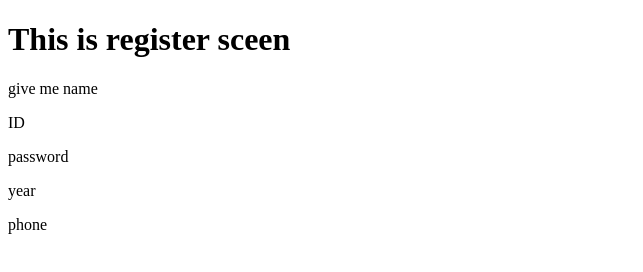
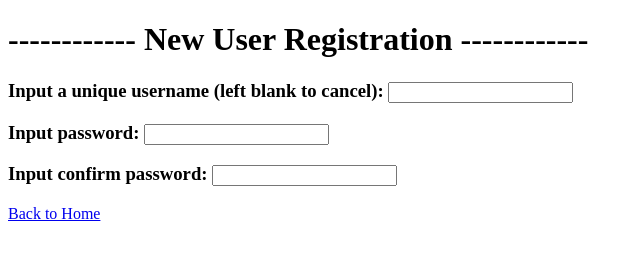
Before and after one commit to broCNR/i3_typing_Master_2026, a plain HTML site: page register.html in a window 1280 px wide. Shown: the whole page, without its empty margins (0-643 px from the left). Drawn offline with Linux system fonts and the light colour scheme.

Commit message:
new commit

```diff
--- a/register.html
+++ b/register.html
@@ -2,15 +2,14 @@
 <html lang="en">
 <head>
     <meta charset="UTF-8">
-    <meta name="viewport" content="width=device-width, initial-scale=1.0">
-    <title>register</title>
+    <title>Register</title>
 </head>
 <body>
-    <h1>This is register sceen</h1>
-    <p>give me name</p>
-    <p>ID</p>
-    <p>password</p>
-    <p>year</p>
-    <p>phone</p>
+    <h1>------------ New User Registration ------------</h1>
+    <h3>Input a unique username (left blank to cancel): <input type="text"></h3>
+    <h3>Input password: <input type="password"></h3>
+    <h3>Input confirm password: <input type="password"></h3>
+
+    <a href="index.html">Back to Home</a>
 </body>
 </html>
```
Also changed, not shown: Aboutus.html (+13 -0 lines), reset_password.html (+8 -4 lines).
